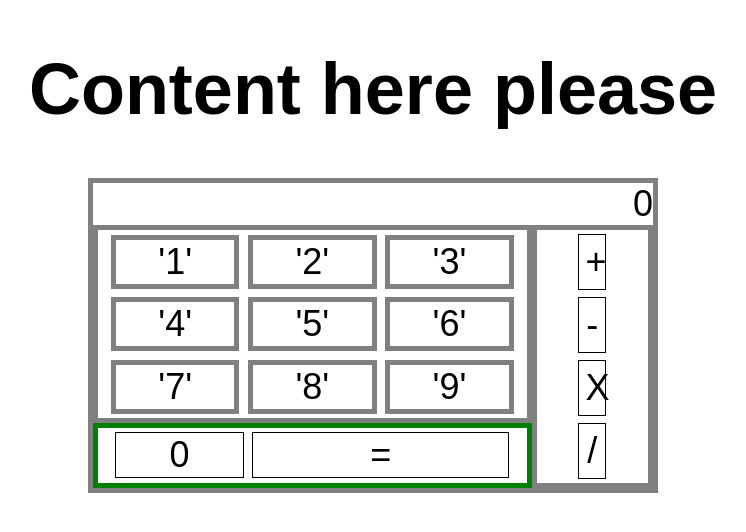
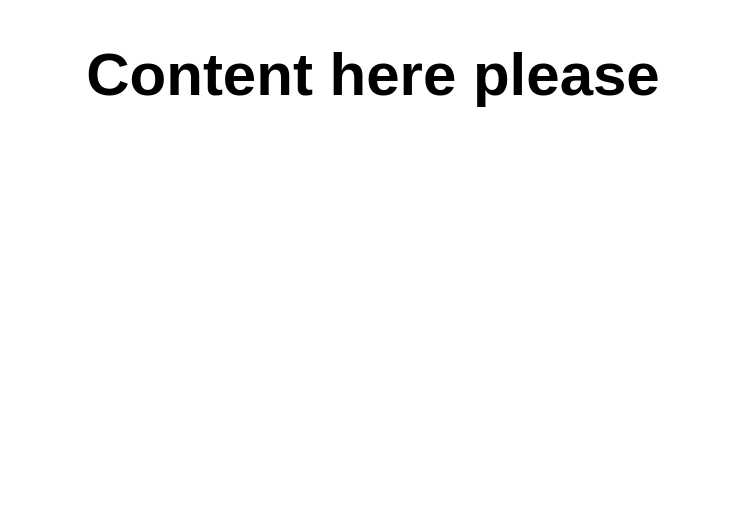
Before and after one commit to katharinemc/ExpelCalc, a React (Create React App) app: page / in a window 1280 px wide. Shown: the top 532 px of the page, without its empty margins (267-1013 px from the left). Built offline with nearby package versions, Linux system fonts and the light colour scheme.

Commit message:
initial tests

```diff
--- a/package.json
+++ b/package.json
@@ -5,7 +5,10 @@
   "dependencies": {
     "react": "^16.4.0",
     "react-dom": "^16.4.0",
-    "react-scripts": "1.1.4"
+    "react-scripts": "1.1.4",
+    "enzyme": "^3.1.0",
+    "react-test-renderer": "^16.0.0",
+    "enzyme-adapter-react-16": "^1.0.1"
   },
   "scripts": {
     "start": "react-scripts start",
--- a/public/index.html
+++ b/public/index.html
@@ -8,6 +8,8 @@
       manifest.json provides metadata used when your web app is added to the
       homescreen on Android. See https://developers.google.com/web/fundamentals/engage-and-retain/web-app-manifest/
     -->
+    <link href="https://cdnjs.cloudflare.com/ajax/libs/normalize/8.0.0/normalize.min.css" rel="stylesheet">
+
     <link rel="manifest" href="%PUBLIC_URL%/manifest.json">
     <link rel="shortcut icon" href="%PUBLIC_URL%/favicon.ico">
     <!--
--- a/src/FormOperators.js
+++ b/src/FormOperators.js
@@ -1,9 +1,12 @@
 import React from 'react';
 export default function FormOperators(props) {
 return (<span className="formButtonContainer">
-<button name="zero" className="zero" id="zero" type="button"> 0 </button>
+<button name="clear" className="clear" id="clear" className="numberbutton" type="button" onClick={(e) => props.clearCalc(e)}> C </button>
 
-<button name="submit" className="submit" id="submit" type="button" onClick={(e) => props.onClick(e)}> = </button>
+
+<button name="zero" className="zero" id="0" type="button" className="numberbutton" onClick={(e) => props.zeroButton(Number(e.target.id))}> 0 </button>
+
+<button name="submit" className="submit" id="submit" type="button"  className="numberbutton" onClick={(e) => props.onClick(e)}> = </button>
 </span>)
 
 }
--- a/src/MathOperators.js
+++ b/src/MathOperators.js
@@ -1,6 +1,6 @@
 import React from 'react';
 export default function MathOperators(props) {
-return (<span className="operatorButtonContainer">
+return (<span className="mathOperatorsContainer">
 <button name="add" id="add" type="button" id="+" onClick={(e) => props.onClick(e.target.id) }> + </button>
 
 <button name="subtract" id="subtract" type="button" id="-" onClick={(e) => props.onClick(e.target.id) }> - </button>
--- a/src/NumberButtons.js
+++ b/src/NumberButtons.js
@@ -1,20 +1,10 @@
 import React from 'react';
 export default function NumberButton(props) {
 
-  let buttons = []
-  for (let i = 1; i <= 9; i++) {
-    buttons.push(
-      <button
-        className="numberbutton"
-        key={i}
-        type='button'
-        id={i}
-        onClick={() => props.onClick(buttons[i - 1].props.id)}>'{i}'</button>
-    )
-  }
-  return (
-    <span className="">
-      {buttons}</span>
-  )
+let buttons=[]
+    for(let i = 1; i <= 9; i++){
+        buttons.push(<button className="numberbutton" key={i} type='button' id={i} onClick={() => props.onClick(buttons[i-1].props.id)}>{i}</button>)
+    }
+return (<span className=""> {buttons}</span>)
 
 }
--- a/src/WholeCalc.js
+++ b/src/WholeCalc.js
@@ -3,6 +3,7 @@ import NumberButtons from './NumberButtons'
 import FormOperators from './FormOperators'
 
 import MathOperators from './MathOperators'
+
 export default class WholeCalc extends React.Component {
   constructor(props) {
     super(props);
@@ -11,30 +12,35 @@ export default class WholeCalc extends React.Component {
       equation: 0
     }
   }
-
-  setDisplayNumber( value) {
-    if (this.state.displayNumber === 0) {
-         this.setState({displayNumber: ""+ value})
+//TODO Will allow user to enter "1+ 00" - should fix
+  setDisplayNumber(value) {
+      console.log(this.state.displayNumber)
+     if (typeof value !== 'number') {
+         this.setState({
+             displayNumber: "error"
+         })
+     }
+    else if (this.state.displayNumber === 0 || this.state.displayNumber === '0') {
+      this.setState({
+        displayNumber: "" + value
+      })
 
     } else {
-        this.setState({displayNumber: "" + this.state.displayNumber + value})
-
+      this.setState({
+        displayNumber: "" + this.state.displayNumber + value
+      })
     }
   }
 
-  handleMathOperators( value) {
-console.log(typeof this.state.displayNumber)
-    debugger
-    if(isNaN(this.state.displayNumber.substr(this.state.displayNumber.length -1))){
+  handleMathOperators(value) {
+    if (isNaN(this.state.displayNumber.substr(this.state.displayNumber.length - 1))) {
       console.log('not a number')
+      this.setState({displayNumber: "Error"})
+    } else {
       this.setState({
-        displayNumber: "Error"
+        displayNumber: "" + this.state.displayNumber + value
       })
-} else
-{      this.setState({
-        equation: this.state.displayNumber.toString() + value,
-        displayNumber: "" +this.state.displayNumber +value
-    })}
+    }
   }
 
   solveFor() {
@@ -43,31 +49,37 @@ this.setState({
     })
   }
 
+  clearCalc () {
+      this.setState({
+          displayNumber: 0
+      })
+  }
+
   render() {
     return (
 
       <main role="main">
         <h1>Content here please</h1>
-        <div class="container">
+        {/* <div className="container">
           <div className="numberDisplay">
             {this.state.displayNumber}
           </div>
           <div className="buttons">
             <div className="leftButtons">
               <div className="numberButtons">
-                <NumberButtons onClick={(value)=> this.setDisplayNumber(value)}/>
+                <NumberButtons onClick={(value) => this.setDisplayNumber(value)}/>
               </div>
 
               <div className="formOperators">
-                <FormOperators onClick={(event) => this.solveFor(event)}/>
+                <FormOperators clearCalc={(e) => this.clearCalc(e)} zeroButton={(value) =>this.setDisplayNumber(value)} onClick={(event) => this.solveFor(event)}/>
               </div>
             </div>
             <div className="mathOperators">
-              <MathOperators onClick={(value)=> this.handleMathOperators(value)}/>
+              <MathOperators onClick={(value) => this.handleMathOperators(value)}/>
             </div>
           </div>
 
-        </div>
+        </div> */}
 
       </main>
     );
--- a/src/index.css
+++ b/src/index.css
@@ -2,11 +2,9 @@
   box-sizing: border-box
 }
 
-div {
-  margin: 0;
-}
+
 body {
-  font-size: 36px;
+  font-size: 30px;
   margin: 0;
   padding: 0;
   font-family: sans-serif;
@@ -14,44 +12,66 @@ body {
 
 button {
   background: transparent;
-  border: 1px solid black;
   font-size: inherit;
 }
 
 .buttons {
+  padding: 4% 3% 4% 0%;
   display:flex;
+ flex-direction: row;
+}
+
+.container {
+  margin: 0 auto;
+  display:inline-block;  margin: 0 auto;
+    height: 66%;
+    font-size: inherit;
+    background-color: #C8D3D5;
+    border: 5px solid #6E8387;
+
+  }
+.formButtonContainer {
+  width: 100%;
+}
+
+.formOperators {
+  display: flex;
   flex-direction: row;
-}
+  justify-content: space-evenly;
+ }
 .numberButtons {
-  border: 5px solid gray;
   display:flex;
   flex-direction: row;
   flex-wrap: wrap;
 }
 
-.formOperators {
- border: 5px solid green
-}
-
 .mathOperators {
-  border: 5px solid gray;
   width: 25%;
   display: flex;
  flex-direction: column;
 }
 
-.operatorButtonContainer button {
-  width: 25%;
+
+.mathOperatorsContainer {
+  justify-content: space-around;
+display: flex;
+  min-height: 100%;
+  flex-direction: column;
+
+}
+
+.mathOperatorsContainer button {
+  min-width: 75%;
   height: 25%;
   margin: 3% auto;
+  border-radius: 10px;
+    min-width: 30%;
+    margin: 1%;
+    -webkit-box-shadow: 3px 3px 5px 6px #ccc;
+    box-shadow: 1px 0.5px 1px 1.5px grey;
+
 }
 
-
-.numberbutton {
-  border: 5px solid gray;
-  min-width: 30%;
-  margin: 1%;
-}
 
 .leftButtons {
   display: flex;
@@ -59,32 +79,23 @@ button {
 margin: 0;
 }
 
-.operatorButtonContainer {
-display: flex;
-  min-height: 100%;
-  flex-direction: column;
+
+.numberbutton {
+  min-width: 30%;
+  margin: 1%;
+  border-radius: 10px;
+
+  -webkit-box-shadow: 3px 3px 5px 6px #ccc;
+  box-shadow: 1px 0.5px 1px 1.5px grey;
 
 }
 
+
 .numberDisplay {
+  background-color: #03A75B;
   font-size: inherit;
   text-align: right;
+  padding: 1% 3%;
+  margin-bottom: 3%;
+  border: 1px solid black;
 }
-
-.zero {
-  margin: 1%;
-  width: 30%;
-}
-
-.submit {
-  margin: 1%;
-  width: 60%;
-}
-
-.container {
-margin: 0 auto;
-display:inline-block;  margin: 0 auto;
-  height: 66%;
-  font-size: inherit;
-  border: 5px solid gray;
-}
```
Also changed, not shown: src/setupTests.ts (added, +4 -0 lines), 2 other files (tests, documents, lock files or other folders). Lines whose indentation alone changed are shown as unchanged.
